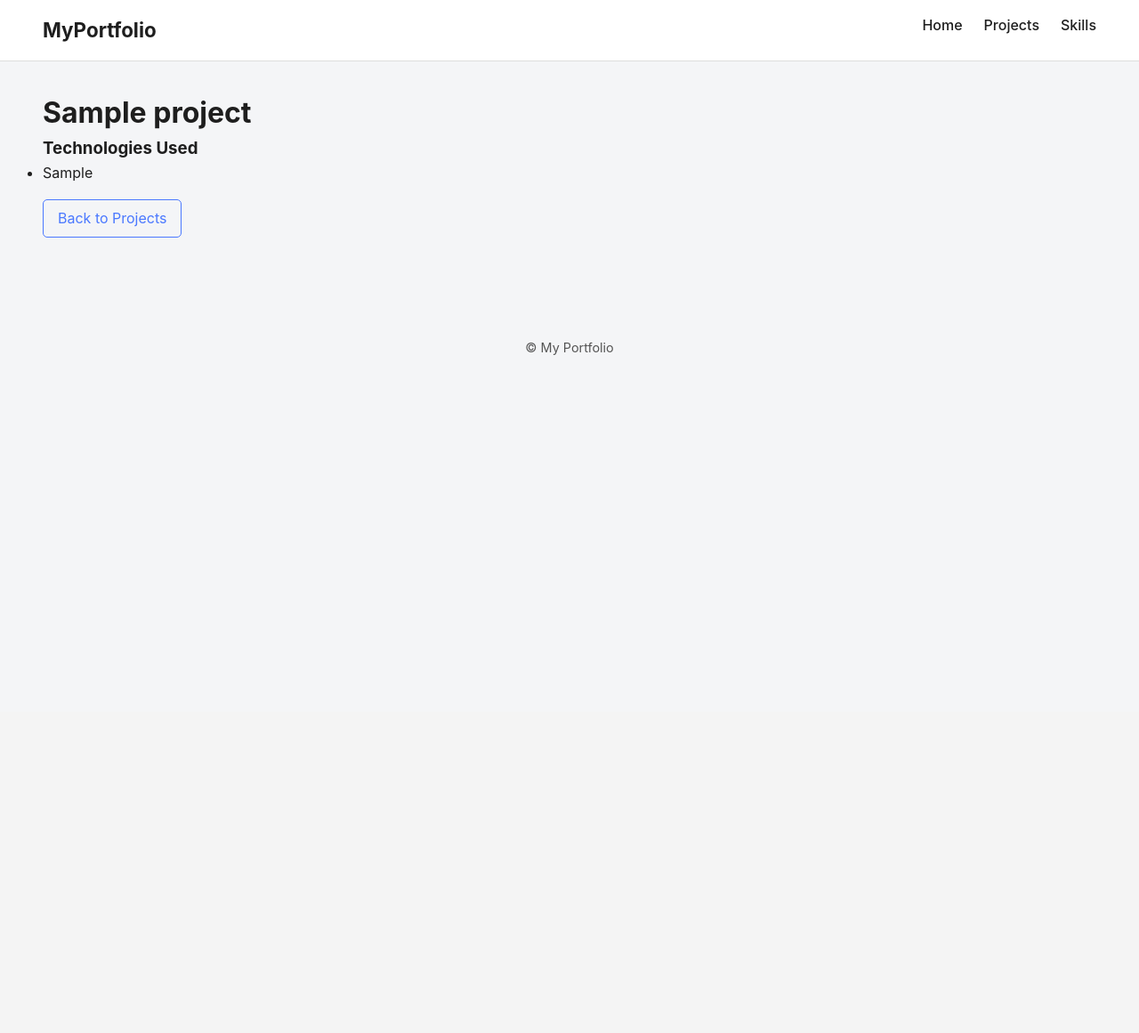
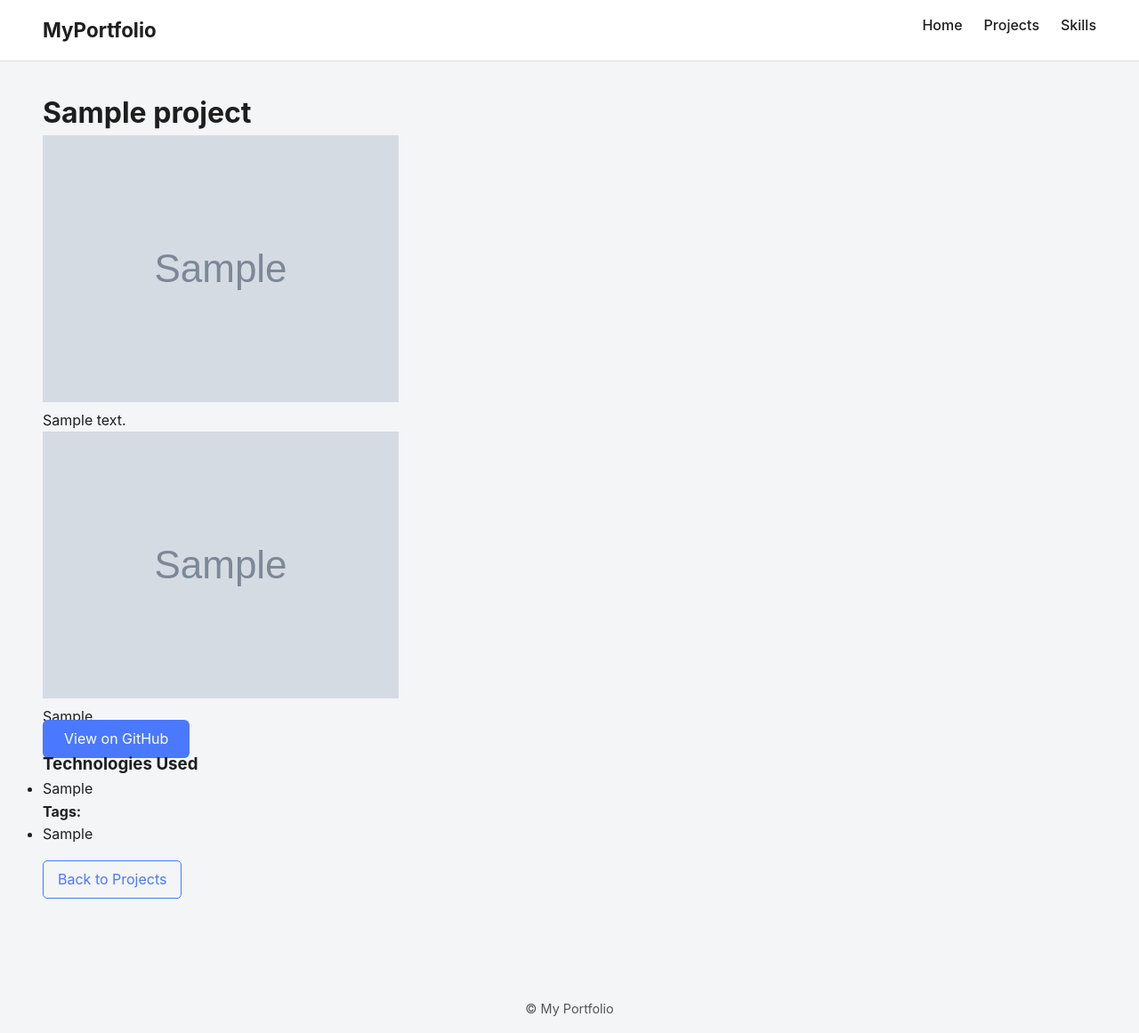
Before and after one commit to btyre1/PortfolioWebsite, a Django app: a page that uses portfolio_site/main/templates/main/project_detail.html in a window 1280 px wide. Shown: the whole page at 89% size. Before the commit the page ends 399 px from the top, so only its background shows below. Run offline with Django 5.2, Linux system fonts and the light colour scheme; tables that the repository leaves empty hold one stand-in row (values such as "Sample post"); grey boxes marked "Sample" are stand-in pictures.

Commit message:
Fixed error

```diff
--- a/portfolio_site/main/templates/main/project_detail.html
+++ b/portfolio_site/main/templates/main/project_detail.html
@@ -1,13 +1,48 @@
 <!--portfolio_site/main/templates/main/project_detail.html-->
 
 {% extends "main/base.html" %}
+
 {% block title %}{{ project.title }}{% endblock %}
 
 {% block content %}
 <div class="detail-container">
+
+    <!-- Project Title -->
     <h1>{{ project.title }}</h1>
-    <p class="detail-desc">{{ project.description }}</p>
 
+    <!-- Project Thumbnail -->
+    {% if project.thumbnail %}
+        <div class="project-thumbnail">
+            <img src="{{ project.thumbnail.url }}" alt="{{ project.title }}">
+        </div>
+    {% endif %}
+
+    <!-- Long Description -->
+    {% if project.long_desc %}
+        <p class="project-long-desc">{{ project.long_desc }}</p>
+    {% endif %}
+
+    <!-- Project Gallery -->
+    {% if project.images.all %}
+        <div class="project-gallery">
+            {% for img in project.images.all %}
+                <div class="gallery-item">
+                    <img src="{{ img.image.url }}" alt="{{ img.caption }}">
+                    {% if img.caption %}
+                        <p class="caption">{{ img.caption }}</p>
+                    {% endif %}
+                </div>
+            {% endfor %}
+        </div>
+    {% endif %}
+
+    <!-- GitHub / External Link -->
+    {% if project.github_url %}
+        <p><a href="{{ project.github_url }}" target="_blank" class="btn-primary">View on GitHub</a></p>
+    {% endif %}
+
+    <!-- Technologies Used -->
+    {% if tech_list %}
         <div class="detail-section">
             <h3>Technologies Used</h3>
             <ul>
@@ -15,9 +50,22 @@
                     <li>{{ tech }}</li>
                 {% endfor %}
             </ul>
+        </div>
+    {% endif %}
 
+    <!-- Tags -->
+    {% if tag_list %}
+        <div class="project-tags">
+            <h4>Tags:</h4>
+            <ul>
+                {% for tag in tag_list %}
+                    <li>{{ tag }}</li>
+                {% endfor %}
+            </ul>
         </div>
+    {% endif %}
 
+    <!-- Back Button -->
     <a href="/projects/" class="btn-secondary">Back to Projects</a>
 </div>
 {% endblock %}
--- a/portfolio_site/main/views.py
+++ b/portfolio_site/main/views.py
@@ -14,7 +14,8 @@ def home(request):
 def project_detail(request, slug): # view function for project detail page
     project = get_object_or_404(Project, slug=slug)
     tech_list = project.tech_stack.split(",")
-    return render(request, "main/project_detail.html", {"project": project, "tech_list": tech_list})
+    tag_list = project.tags.split(",") if project.tags else []
+    return render(request, "main/project_detail.html", {"project": project, "tech_list": tech_list, "tag_list": tag_list})
 
 def skills_view(request): # view function for skills page
     skills = Skill.objects.all()  # fetch all skills
```
Lines whose indentation alone changed are shown as unchanged.
